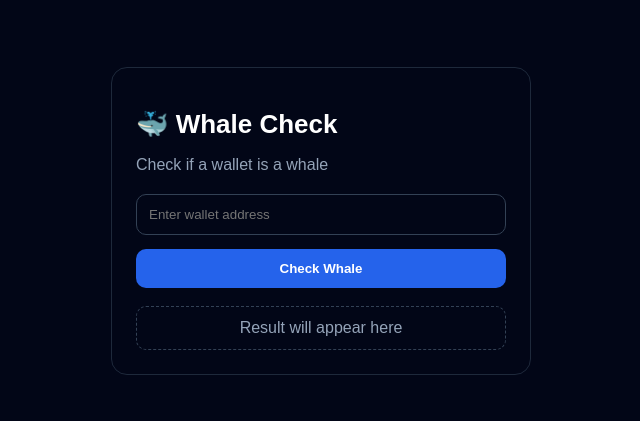
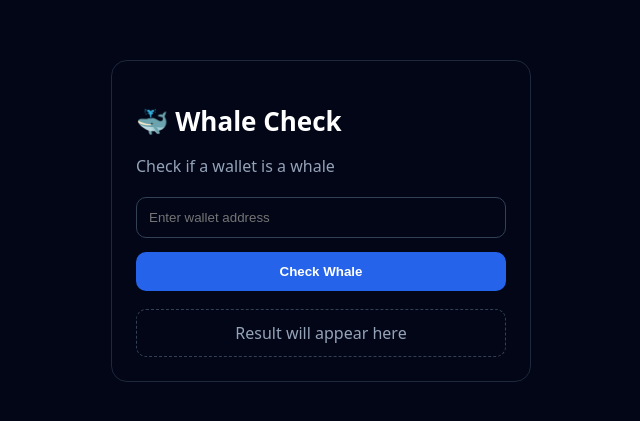
Before and after one commit to goalandpriority-ui/Whale-Check, a Next.js app: page / in a window 1280 px wide. Shown: the part 179-600 px from the top of the page, without its empty margins (319-959 px from the left). Built offline with nearby package versions, Linux system fonts and the light colour scheme.

Commit message:
Update globals.css

```diff
--- a/app/globals.css
+++ b/app/globals.css
@@ -2,10 +2,10 @@
   box-sizing: border-box;
 }
 
+html,
 body {
   margin: 0;
   padding: 0;
-  font-family: Arial, sans-serif;
-  background-color: #0f172a;
-  color: white;
+  font-family: system-ui, -apple-system, BlinkMacSystemFont;
+  background: #020617;
 }
```
